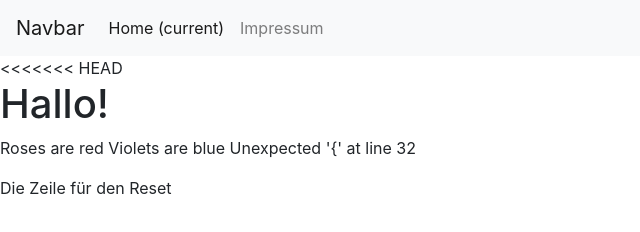
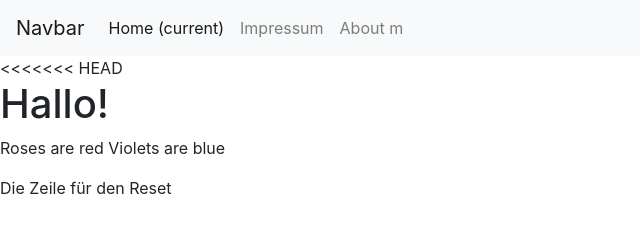
Before and after one commit to CAOSKAR/second, a plain HTML site: page index.html in a window 1280 px wide. Shown: the whole page, without its empty margins (0-640 px from the left). Drawn offline with nearby package versions, Linux system fonts and the light colour scheme; files that its build step writes are made by us from their sources.

```diff
--- a/index.html
+++ b/index.html
@@ -22,6 +22,9 @@ id="navbarSupportedContent">
  <li class="nav-item">
  <a class="nav-link" href="#">Impressum</a>
  </li>
+  <li class="nav-item">
+ <a class="nav-link" href="#">About m</a>
+ </li>
  </ul>
  </div>
  </nav>
@@ -30,8 +33,7 @@ id="navbarSupportedContent">
     <p>
     Roses are red
     Violets are blue
-    Unexpected '{' at line 32
-</p>
+    </p>
     <!-- Optional JavaScript -->
     <!-- jQuery first, then Popper.js, then Bootstrap JS -->
     <script src="https://code.jquery.com/jquery-3.5.1.slim.min.js" integrity="sha384-DfXdz2htPH0lsSSs5nCTpuj/zy4C+OGpamoFVy38MVBnE+IbbVYUew+OrCXaRkfj" crossorigin="anonymous"></script>
```
